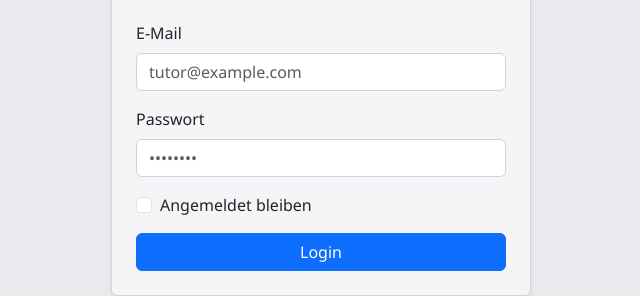
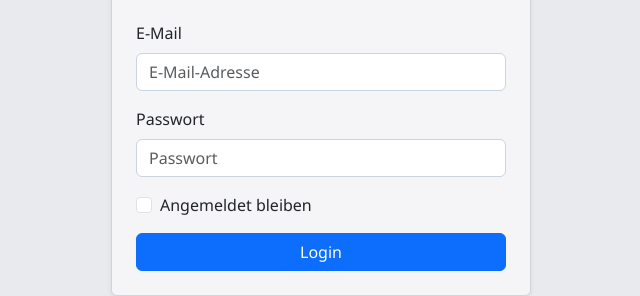
Before and after one commit to RiccardoGruber/geschenke-manager, a website with bundled scripts: page Public/login.html in a window 1280 px wide. Shown: the part 296-592 px from the top of the page, 319-959 px from the left. Built offline with nearby package versions, Linux system fonts and the light colour scheme; some packages are replaced by stand-ins of ours; no server answers.

Commit message:
Login UI adjustment

```diff
--- a/Public/login.html
+++ b/Public/login.html
@@ -33,11 +33,12 @@
                 id="email"
                 type="email"
                 class="form-control"
-                placeholder="tutor@example.com"
+                placeholder="E-Mail-Adresse"
                 required
                 autocomplete="username"
               />
             </div>
+
 
             <div class="mb-3">
               <label for="password" class="form-label">Passwort</label>
@@ -45,7 +46,7 @@
                 id="password"
                 type="password"
                 class="form-control"
-                placeholder="••••••••"
+                placeholder="Passwort"
                 required
                 autocomplete="current-password"
               />
```
